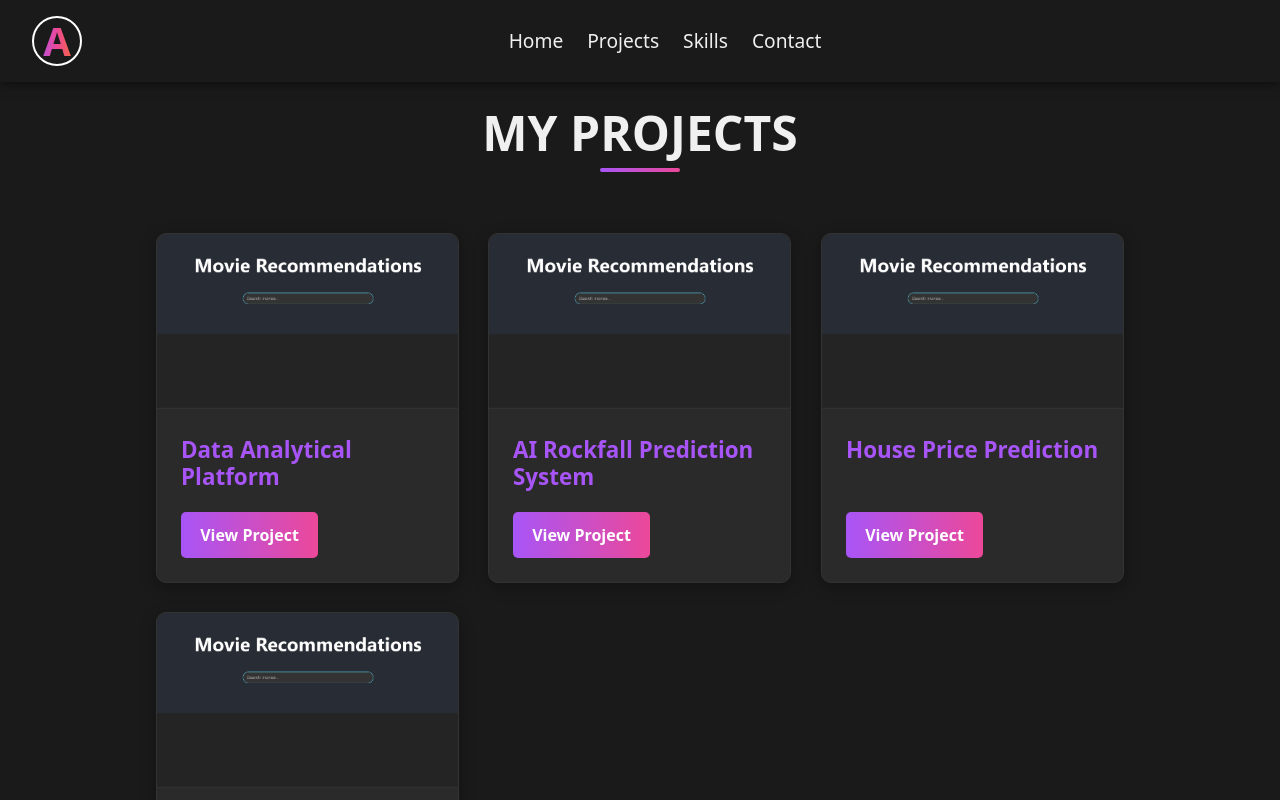
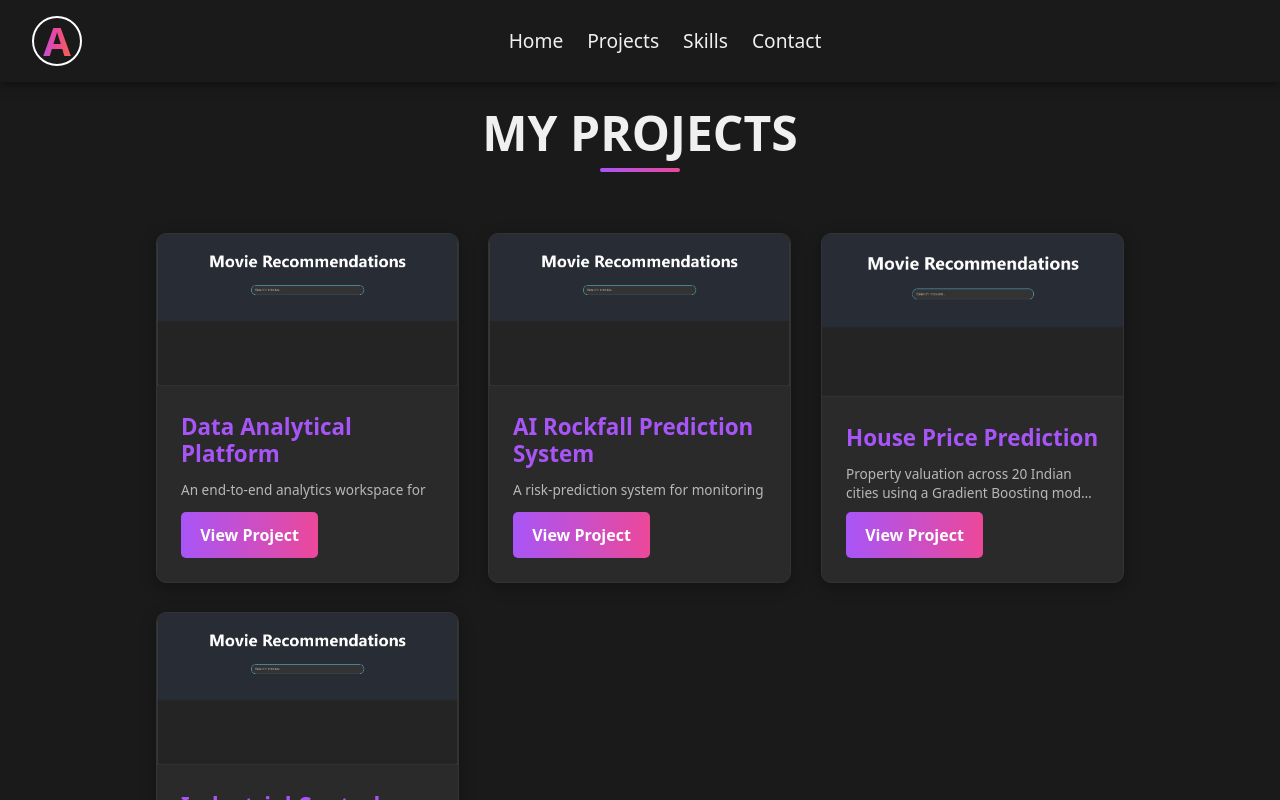
Before and after one commit to Aadharbindal/Portfolio, a React (Vite) app: page /projects in a window 1280 px wide. Shown: the top 800 px of the page. Built offline with nearby package versions, Linux system fonts and the light colour scheme.

Commit message:
Style the project card description

```diff
--- a/src/components/ProjectCard.css
+++ b/src/components/ProjectCard.css
@@ -44,9 +44,17 @@
   padding: 0 1.5rem; /* Keep horizontal padding */
 }
 
-/* Remove the description paragraph styles as it's no longer used */
-.project-card p {
-  display: none;
+.project-card-description {
+  font-size: 0.85rem;
+  line-height: 1.4;
+  color: #b8b8b8;
+  text-align: left;
+  padding: 0 1.5rem;
+  margin: 0 0 0.75rem;
+  display: -webkit-box;
+  -webkit-line-clamp: 2;
+  -webkit-box-orient: vertical;
+  overflow: hidden;
 }
 
 .project-card-link {
```
